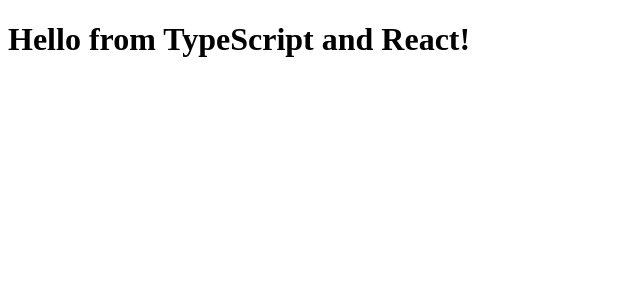
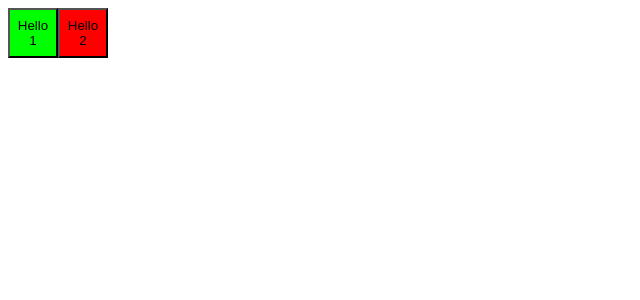
Before and after one commit to bamchoh/react-study, a React app: page / in a window 1280 px wide. Shown: the top 300 px of the page, without its empty margins (0-640 px from the left). Built offline with nearby package versions, Linux system fonts and the light colour scheme.

Commit message:
Add files for studying at 2019-01-25

```diff
--- /dev/null
+++ b/src/components/Rect.tsx
@@ -0,0 +1,40 @@
+import * as React from "react";
+
+interface RectProps {
+	num: number;
+	bgcolor: string;
+}
+
+interface RectState {
+	num: number;
+}
+
+export class Rect extends React.Component<RectProps, RectState> {
+	style = {}
+
+	constructor(props: RectProps) {
+		super(props)
+		this.state = {
+			num: props.num,
+		};
+
+		this.style = {
+			width: 50,
+			height: 50,
+			background: this.props.bgcolor,
+		}
+	}
+
+	onIncrement = () => {
+		var num = this.state.num + 1
+		this.setState({num})
+	}
+
+	render() {
+		return (
+			<button style={this.style} className="square" onClick={this.onIncrement}>
+			Hello {this.state.num}
+			</button>
+		)
+	}
+}
--- a/src/index.tsx
+++ b/src/index.tsx
@@ -1,9 +1,12 @@
 import * as React from "react";
 import * as ReactDOM from "react-dom";
 
-import { Hello } from "./components/Hello";
+import { Rect } from "./components/Rect";
 
 ReactDOM.render(
-	<Hello compiler="TypeScript" framework="React" />,
+	<div>
+		<Rect num={1} bgcolor="#00FF00" />
+		<Rect num={2} bgcolor="#FF0000" />
+	</div>,
 	document.getElementById("root")
 );
```
Also changed, not shown: 1 other file (tests, documents, lock files or other folders).
